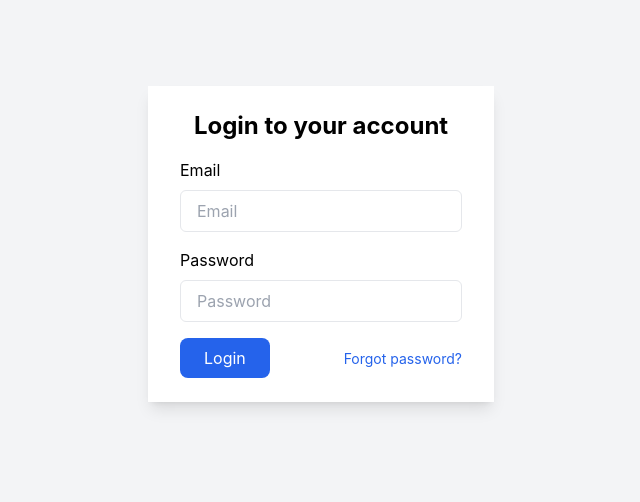
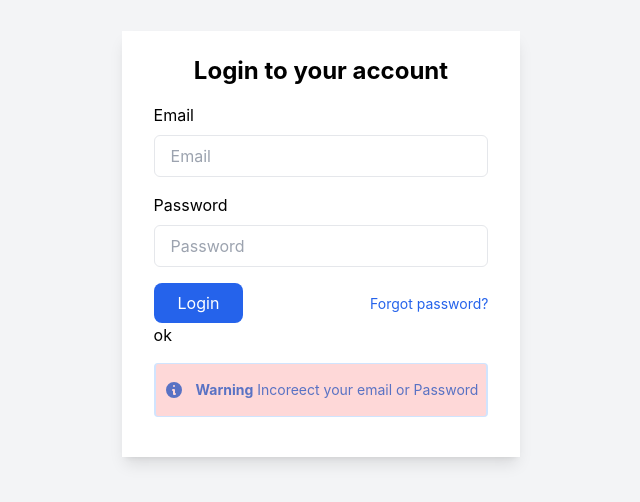
Before and after one commit to New-Toptal/team-scheduler, a React (Create React App) app: page / in a window 1280 px wide. Shown: the part 164-666 px from the top of the page, without its empty margins (319-959 px from the left). Built offline with nearby package versions, Linux system fonts and the light colour scheme.

Commit message:
feature/ts0004:Add alert

```diff
--- a/src/pages/Auth/SignUp.tsx
+++ b/src/pages/Auth/SignUp.tsx
@@ -1,7 +1,8 @@
-import React from 'react'
+import React, { useState } from 'react'
 const SingUp = () => {
-    const clickLogin = () => {
-
+    const [error, setError] = useState(true);
+    const clickLogin = (e: any) => {
+        e.preventDefault();
     }
     return (<>
         <div className="flex items-center justify-center min-h-screen bg-gray-100">
@@ -24,9 +25,19 @@ const SingUp = () => {
                             <a href="#" className="text-sm text-blue-600 hover:underline">Forgot password?</a>
                         </div>
                     </div>
+                    <button onClick={()=>setError((a)=> !a)}>ok</button>
+                    {error &&
+                        <div id='alert-1' role='alert' data-dismissible="alert" className='w-full animate-pulse flex mb-4 mt-4 text-sm duration-300 text-blue-800 border border-blue-200 dark:bg-gray-800 dark:text-blue-400 dark:border-blue-800 px-2 py-4 border-x-2 rounded bg-red-200'>
+
+                            <svg aria-hidden="true" className="flex-shrink-0 inline w-5 h-5 mr-3" fill="currentColor" viewBox="0 0 20 20" xmlns="http://www.w3.org/2000/svg"><path fill-rule="evenodd" d="M18 10a8 8 0 11-16 0 8 8 0 0116 0zm-7-4a1 1 0 11-2 0 1 1 0 012 0zM9 9a1 1 0 000 2v3a1 1 0 001 1h1a1 1 0 100-2v-3a1 1 0 00-1-1H9z" clip-rule="evenodd"></path></svg>
+                            <div>
+                                <strong>Warning</strong> <span> Incoreect your email or Password</span>
+                            </div>
+                        </div>
+                    }
                 </form>
             </div>
-        </div>
+        </div >
     </>)
 }
 export default SingUp;
```
